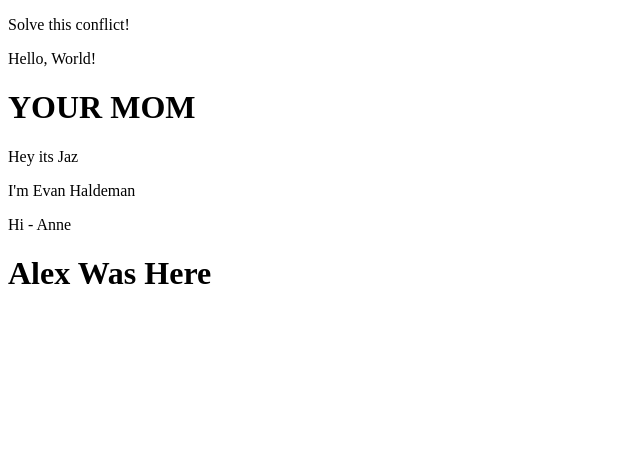
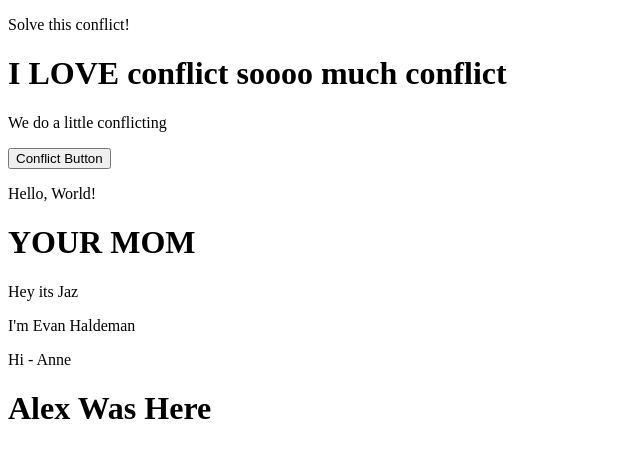
Before and after one commit to AlexChief753/AwesomeGroup-11-08-22, a plain HTML site: page index.html in a window 1280 px wide. Shown: the whole page, without its empty margins (0-640 px from the left). Drawn offline with Linux system fonts and the light colour scheme.

Commit message:
CONFLICT GRRRR

```diff
--- a/index.html
+++ b/index.html
@@ -8,6 +8,10 @@
 </head>
 <body>
     <p>Solve this conflict!</p>
+    <h1>I LOVE conflict soooo much conflict</h1>
+    <p>We do a little conflicting</p>
+    <button>Conflict Button</button>
+
     <p>Hello, World!</p>
     <h1>YOUR MOM</h1>
     <p>Hey its Jaz</p>
```
